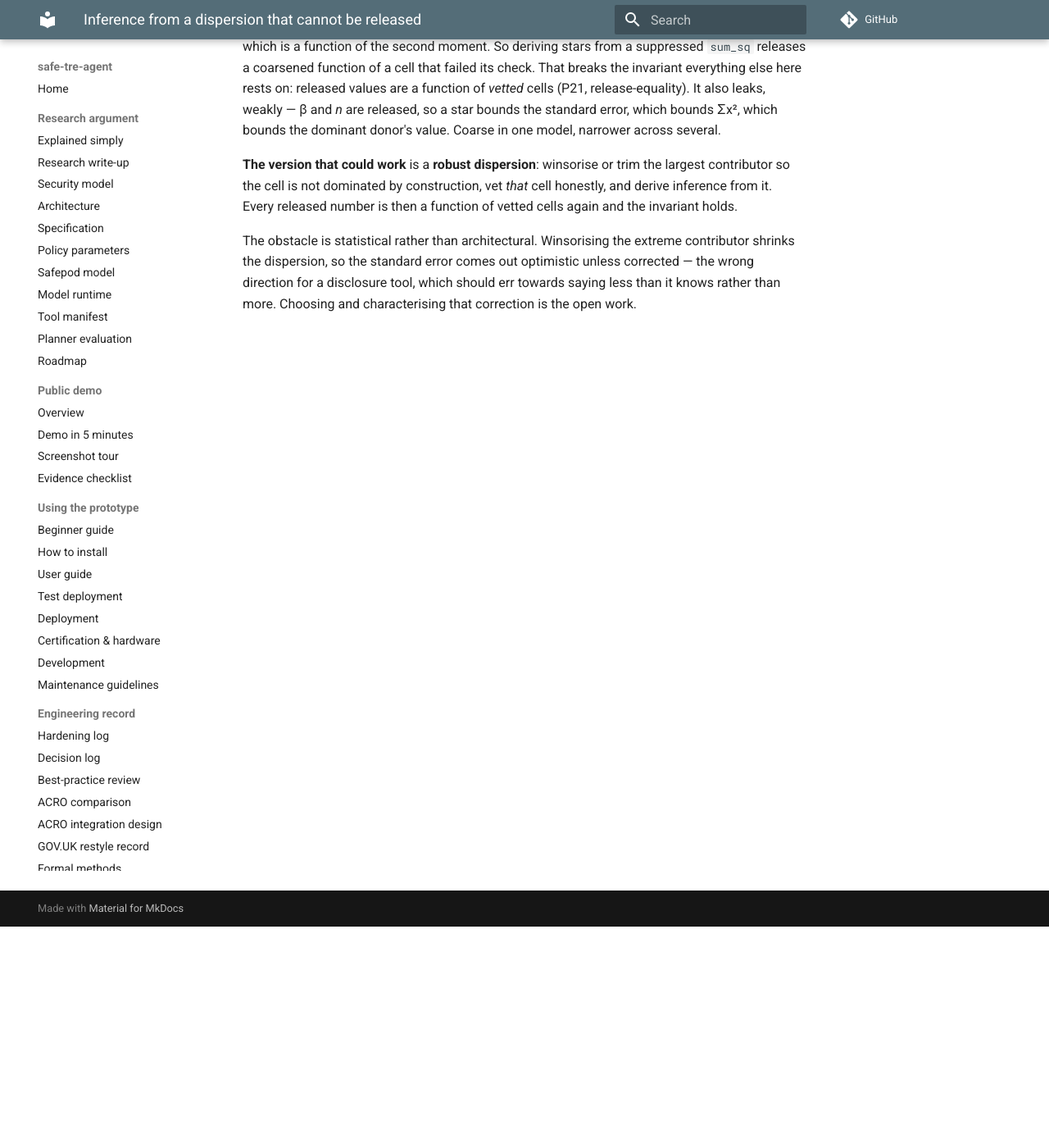
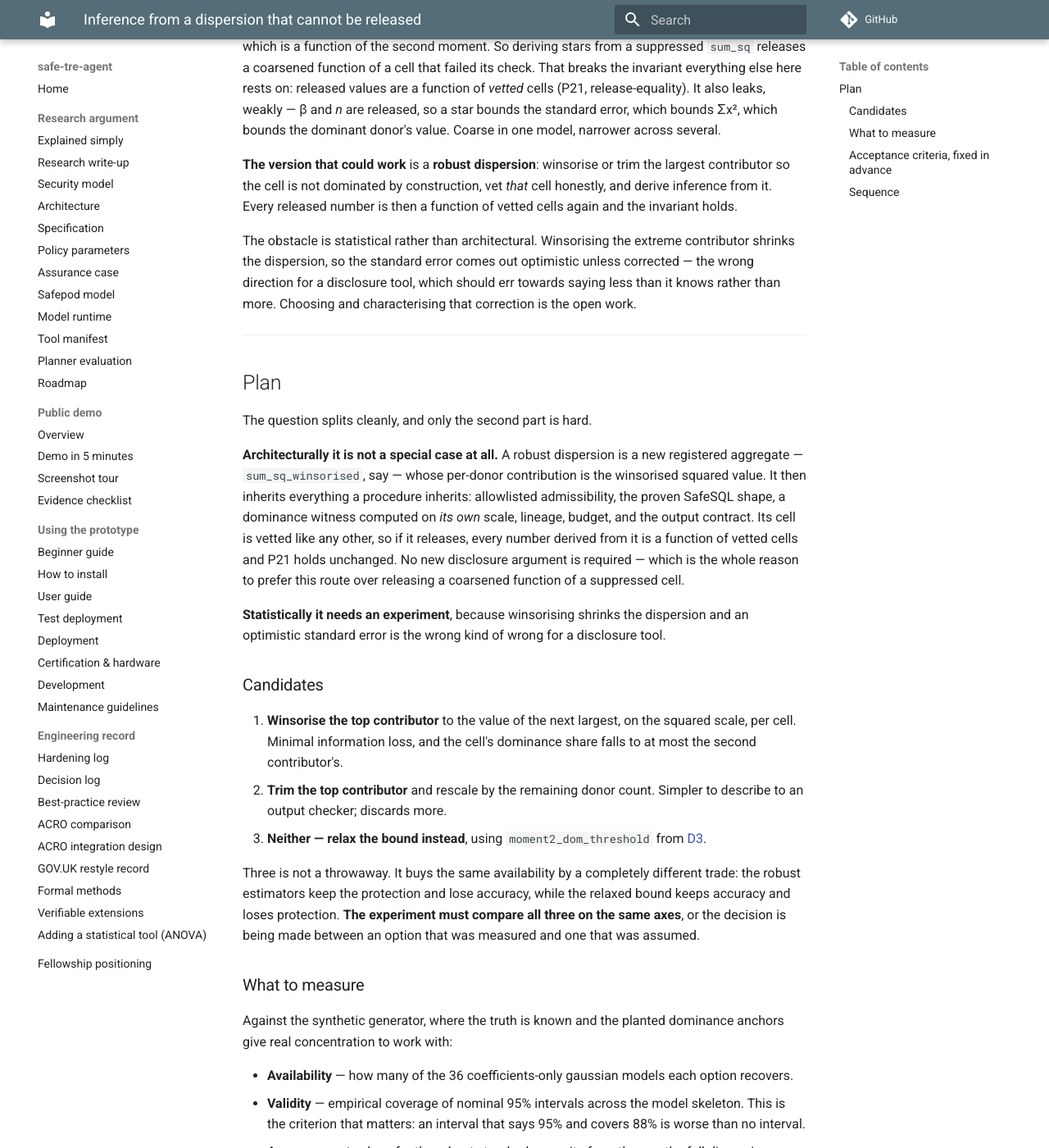
Before and after one commit to wadelab/safe-tre-agent, an MkDocs documentation site: the page built from docs/decisions/D4-robust-dispersion.md, in a window 1280 px wide and 1400 px high, scrolled down 270 px. Shown: the whole window at 82% size. Built offline with MkDocs 1.6.1 and Material for MkDocs 9.7.7, drawn with Linux system fonts in a browser that asks for light colours; comment, search, counter and statistics services are not loaded; some of the changed text lies outside the part shown.

Commit message:
An assurance case, and a plan for the open question
The specification says what must hold and the traceability table says what
enforces each clause, but nothing said how the argument fits together — which
is what a certifier, a reviewer, or a maintainer returning in a year actually
needs. docs/assurance-case.md renders that shape in the form safety-critical
work uses: a conditional top claim, an explicit decomposition strategy, clauses
as sub-claims, tests and proofs as evidence, the trust assumptions as context,
and the gaps marked instead of omitted. The strategy is the Five Safes, because
it is the decomposition TRE accreditation already speaks.

It is generated from the traceability table and the decision records, so it
cannot drift, and the tests enforce the property that makes such a document
worth trusting rather than merely reassuring: it cannot quietly omit anything.
Every clause must be assigned a purpose, every clause the specification states
must be argued, every Partial clause must surface as a gap, every open decision
must be listed.

It found something on the first render. The traceability table is scoped to the
prohibitions — it says so — so twelve requirements including the audit chain
(R8) and the restricted-channel gate (R10) are claimed with no recorded
evidence. They are enforced and they are tested; what is missing is the record
saying where, and an argument may not cite evidence it cannot point at. Dropping
them would have made the case look complete, so they appear as unevidenced.

D4 gained a plan. Architecturally the robust dispersion is not a special case at
all — it is a new registered procedure whose cell is vetted like any other, so
P21 needs no new argument. Statistically it needs an experiment, and the
acceptance criteria are fixed in advance so the result decides the question
rather than the question being fitted to the result: coverage at or above
nominal, a majority of the 36 affected models recovered, and the robust cell
passing dominance at the DEFAULT bound rather than a relaxed one. The comparison
includes relaxing moment2_dom_threshold instead, because the two options buy the
same availability by opposite trades and choosing between them without measuring
both would be picking the one that was written down more persuasively.

```diff
--- a/docs/decisions/D4-robust-dispersion.md
+++ b/docs/decisions/D4-robust-dispersion.md
@@ -11,12 +11,11 @@
 evidence:
   - artifacts/dispersion_sensitivity.json
 revisit_when: >
-  This is open, so what it needs is not a trigger but an answer to two
-  questions. First, statistical: is a winsorised or trimmed dispersion
-  something a researcher would publish, given it is optimistic unless
-  corrected? Second, empirical: how much of the 36-model gap does it actually
-  recover, which is measurable with the existing sweep once an estimator is
-  chosen.
+  Open, so what it needs is an answer rather than a trigger — and the
+  acceptance criteria are stated below BEFORE the experiment, so the result
+  decides the question rather than the question being fitted to the result.
+  Close this record either way: a robust dispersion that fails its coverage
+  criterion is a finding worth keeping, not a dead end to forget.
 ---
 
 **Status: open.** Recorded so the gap is visible as a gap rather than an
@@ -42,3 +41,80 @@
 unless corrected — the wrong direction for a disclosure tool, which should err
 towards saying less than it knows rather than more. Choosing and characterising
 that correction is the open work.
+
+---
+
+## Plan
+
+The question splits cleanly, and only the second part is hard.
+
+**Architecturally it is not a special case at all.** A robust dispersion is a
+new registered aggregate — `sum_sq_winsorised`, say — whose per-donor
+contribution is the winsorised squared value. It then inherits everything a
+procedure inherits: allowlisted admissibility, the proven SafeSQL shape, a
+dominance witness computed on *its own* scale, lineage, budget, and the output
+contract. Its cell is vetted like any other, so if it releases, every number
+derived from it is a function of vetted cells and P21 holds unchanged. No new
+disclosure argument is required — which is the whole reason to prefer this
+route over releasing a coarsened function of a suppressed cell.
+
+**Statistically it needs an experiment**, because winsorising shrinks the
+dispersion and an optimistic standard error is the wrong kind of wrong for a
+disclosure tool.
+
+### Candidates
+
+1. **Winsorise the top contributor** to the value of the next largest, on the
+   squared scale, per cell. Minimal information loss, and the cell's dominance
+   share falls to at most the second contributor's.
+2. **Trim the top contributor** and rescale by the remaining donor count.
+   Simpler to describe to an output checker; discards more.
+3. **Neither — relax the bound instead**, using `moment2_dom_threshold` from
+   [D3](D3-second-moment-parameters.md).
+
+Three is not a throwaway. It buys the same availability by a completely
+different trade: the robust estimators keep the protection and lose accuracy,
+while the relaxed bound keeps accuracy and loses protection. **The experiment
+must compare all three on the same axes**, or the decision is being made
+between an option that was measured and one that was assumed.
+
+### What to measure
+
+Against the synthetic generator, where the truth is known and the planted
+dominance anchors give real concentration to work with:
+
+- **Availability** — how many of the 36 coefficients-only gaussian models each
+  option recovers.
+- **Validity** — empirical coverage of nominal 95% intervals across the model
+  skeleton. This is the criterion that matters: an interval that says 95% and
+  covers 88% is worse than no interval.
+- **Accuracy cost** — how far the robust standard error sits from the one the
+  full dispersion would have given, where both exist.
+- **Protection retained** — the dominance share of the robust cell itself, and
+  for option 3 the share that is now being released instead.
+
+### Acceptance criteria, fixed in advance
+
+Adopt a robust dispersion only if, across the skeleton:
+
+- empirical coverage of nominal 95% intervals is **at least 95%** — a
+  disclosure tool may be conservative and may not be optimistic;
+- it recovers a **majority of the 36** models, since a marginal recovery does
+  not justify a second dispersion estimator in the trusted computing base;
+- the robust cell passes dominance at the **default** bound, not a relaxed
+  one, or the option collapses into option 3 wearing a disguise.
+
+If coverage fails and cannot be corrected by a factor that is itself defensible
+— a stated inflation, not one tuned until the numbers pass — then the answer to
+D4 is *no*, coefficients-only stands, and the honest recommendation to a
+researcher is that inference needs a less concentrated cohort.
+
+### Sequence
+
+1. A measurement script alongside `measure_dispersion_sensitivity.py`,
+   computing all four quantities for the three options. No release-path code
+   changes: this is a study, and it may conclude *no*.
+2. Only if the criteria are met: register the procedure, amend R15, and add
+   the availability and coverage numbers to the parameter catalogue as the
+   evidence for the new dial.
+3. Supersede this record either way, with the numbers.
--- a/mkdocs.yml
+++ b/mkdocs.yml
@@ -39,6 +39,7 @@
       - Architecture: architecture.md
       - Specification: specification.md
       - Policy parameters: policy-parameters.md
+      - Assurance case: assurance-case.md
       - Safepod model: safepod.md
       - Model runtime: model-runtime.md
       - Tool manifest: tool-manifest.md
```
Also changed, not shown: CHANGELOG.md (+29 -0 lines), README.md (+1 -1 lines), docs/assurance-case.md (added, +156 -0 lines), docs/decision-log.md (+1 -1 lines), 2 other files.
